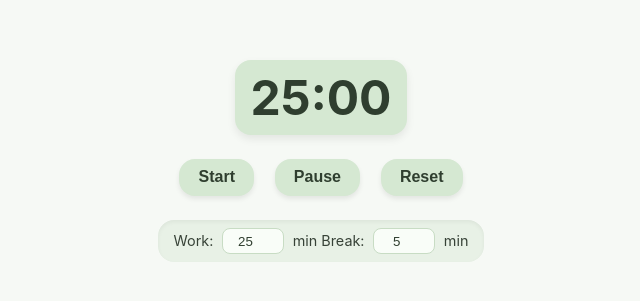
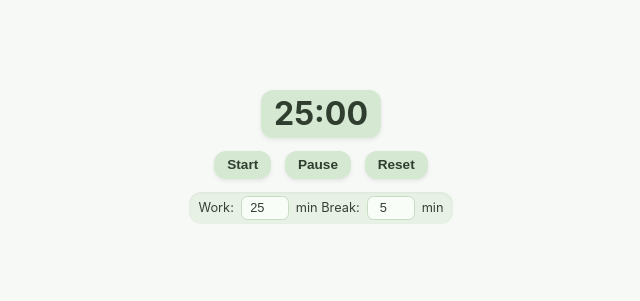
Before and after one commit to evanes22/pomodoro-timer, a plain HTML site: page index.html in a window 1280 px wide. Shown: the part 247-548 px from the top of the page, without its empty margins (319-959 px from the left). Drawn offline with Linux system fonts and the light colour scheme.

Commit message:
index.html

```diff
--- a/index.html
+++ b/index.html
@@ -17,24 +17,24 @@
       color: #2f3e2f;
     }
     h1 {
-      font-size: 3rem;
-      margin: 1rem 0;
+      font-size: 2rem;
+      margin: 0.5rem 0;
       background: #d5e8d2;
-      padding: 0.5rem 1rem;
-      border-radius: 1rem;
-      box-shadow: 0 4px 8px rgba(0,0,0,0.08);
+      padding: 0.3rem 0.8rem;
+      border-radius: 0.75rem;
+      box-shadow: 0 2px 5px rgba(0,0,0,0.08);
     }
     .controls button {
-      margin: 0.5rem;
-      padding: 0.6rem 1.2rem;
-      font-size: 1rem;
+      margin: 0.3rem;
+      padding: 0.4rem 0.8rem;
+      font-size: 0.85rem;
       border: none;
-      border-radius: 1rem;
+      border-radius: 0.75rem;
       cursor: pointer;
       background: #d5e8d2;
       color: #2f3e2f;
       font-weight: 600;
-      box-shadow: 0 3px 5px rgba(0,0,0,0.08);
+      box-shadow: 0 2px 4px rgba(0,0,0,0.08);
       transition: transform 0.2s ease, background 0.3s;
     }
     .controls button:hover {
@@ -42,23 +42,24 @@
       background: #c8dcc4;
     }
     .settings {
-      margin-top: 1rem;
-      font-size: 0.9rem;
+      margin-top: 0.5rem;
+      font-size: 0.8rem;
       background: #e8f1e6;
-      padding: 0.5rem 1rem;
-      border-radius: 1rem;
-      box-shadow: inset 0 2px 4px rgba(0,0,0,0.05);
+      padding: 0.3rem 0.6rem;
+      border-radius: 0.75rem;
+      box-shadow: inset 0 1px 3px rgba(0,0,0,0.05);
       color: #374237;
     }
     input {
-      width: 50px;
-      padding: 0.3rem;
-      margin: 0 0.3rem;
-      border-radius: 0.5rem;
+      width: 40px;
+      padding: 0.2rem;
+      margin: 0 0.2rem;
+      border-radius: 0.4rem;
       border: 1px solid #c8dcc4;
       text-align: center;
       background: #f9fdf8;
       color: #2f3e2f;
+      font-size: 0.8rem;
     }
   </style>
 </head>
```
